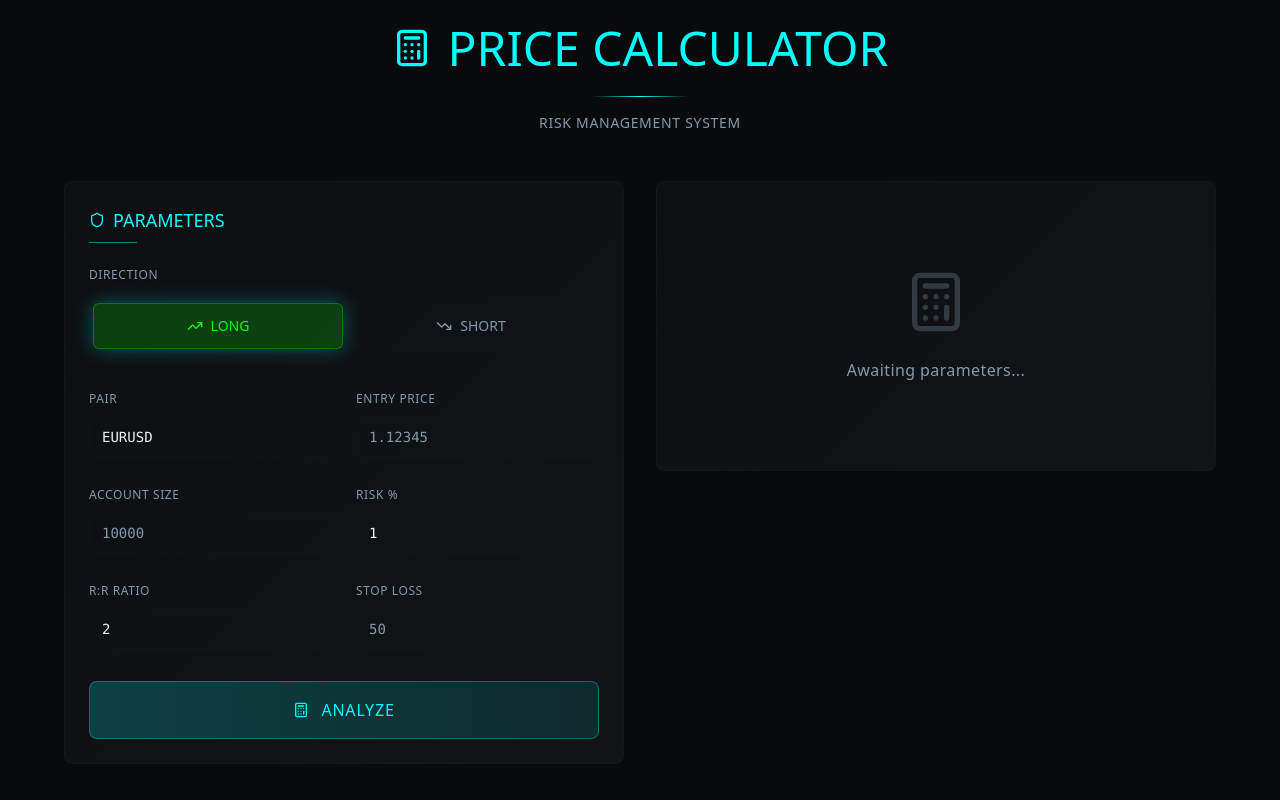
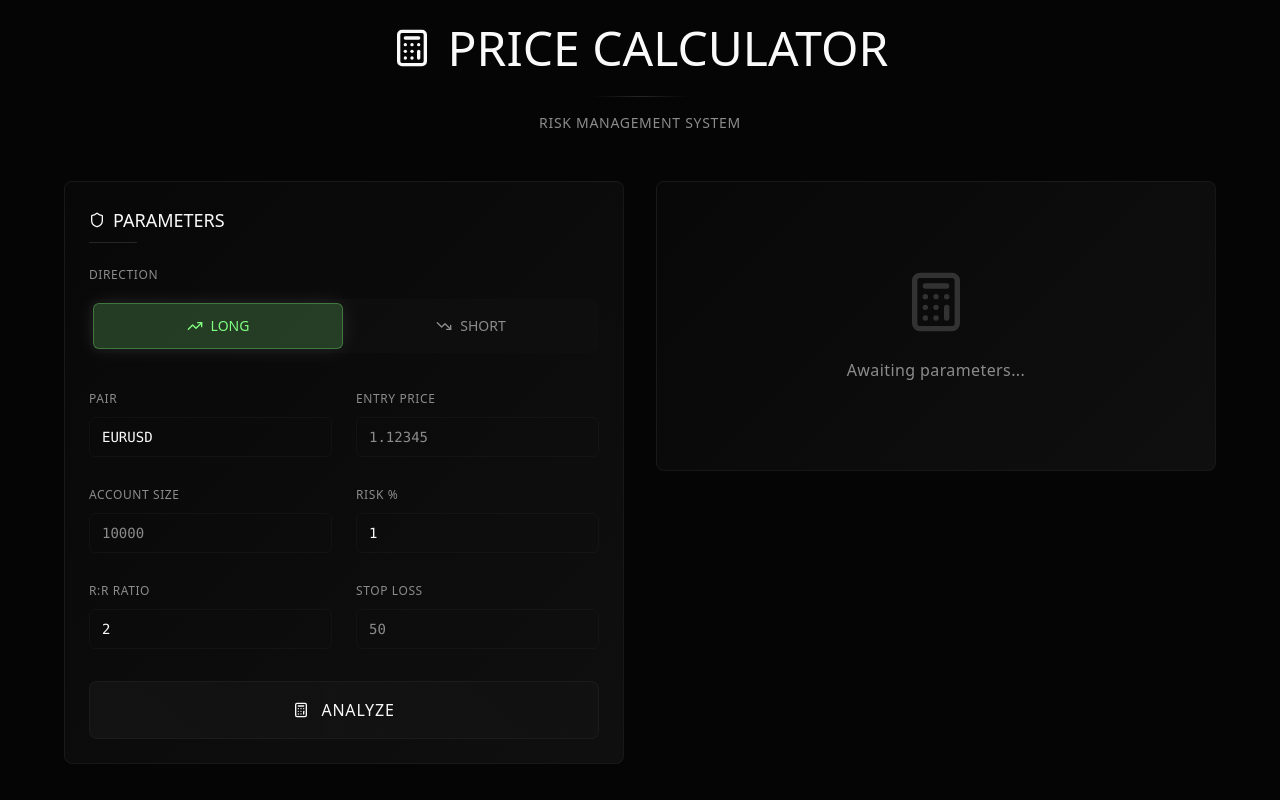
Before and after one commit to adamoas123/chart-trade-assistant, a React (Vite) app: page / in a window 1280 px wide. Built offline with nearby package versions, Linux system fonts and the light colour scheme.

Commit message:
Refactor design colors
Adjust design colors for better compatibility and a more professional look, maintaining the minimalistic style.

```diff
--- a/src/components/PriceCalculator.tsx
+++ b/src/components/PriceCalculator.tsx
@@ -267,11 +267,11 @@ const PriceCalculator = () => {
       <div className="min-h-screen bg-background p-6">
         <div className="max-w-6xl mx-auto">
           <div className="text-center mb-12">
-            <h1 className="text-5xl font-light mb-6 flex items-center justify-center gap-4 text-neon-cyan">
+            <h1 className="text-5xl font-light mb-6 flex items-center justify-center gap-4 text-foreground">
               <Calculator className="h-10 w-10" />
               PRICE CALCULATOR
             </h1>
-            <div className="w-24 h-px bg-gradient-to-r from-transparent via-neon-cyan to-transparent mx-auto mb-4"></div>
+            <div className="w-24 h-px bg-gradient-to-r from-transparent via-border to-transparent mx-auto mb-4"></div>
             <p className="text-muted-foreground text-sm font-light tracking-wider uppercase">
               Risk Management System
             </p>
@@ -281,11 +281,11 @@ const PriceCalculator = () => {
             {/* Input Section */}
             <div className="bg-gradient-card border border-border/50 rounded-lg p-6 backdrop-blur-sm">
               <div className="mb-6">
-                <h2 className="text-lg font-light text-neon-cyan mb-2 flex items-center gap-2">
+                <h2 className="text-lg font-light text-foreground mb-2 flex items-center gap-2">
                   <Shield className="h-4 w-4" />
                   PARAMETERS
                 </h2>
-                <div className="w-12 h-px bg-neon-cyan/50"></div>
+                <div className="w-12 h-px bg-border"></div>
               </div>
               <div className="space-y-8">
                 {/* Trade Direction Toggle */}
@@ -333,7 +333,7 @@ const PriceCalculator = () => {
                       value={formData.currencyPair}
                       onChange={(e) => setFormData({ ...formData, currencyPair: e.target.value.toUpperCase() })}
                       placeholder="EURUSD"
-                      className={`mt-2 bg-transparent border-border/30 focus:border-neon-cyan/50 focus:ring-neon-cyan/20 font-mono text-sm ${errors.currencyPair ? 'border-danger' : ''}`}
+                      className={`mt-2 bg-transparent border-border/30 focus:border-foreground/30 focus:ring-foreground/10 font-mono text-sm ${errors.currencyPair ? 'border-danger' : ''}`}
                     />
                     {errors.currencyPair && <p className="text-danger text-xs mt-1 font-light">{errors.currencyPair}</p>}
                   </div>
@@ -354,7 +354,7 @@ const PriceCalculator = () => {
                       value={formData.entryPrice}
                       onChange={(e) => setFormData({ ...formData, entryPrice: e.target.value })}
                       placeholder="1.12345"
-                      className={`mt-2 bg-transparent border-border/30 focus:border-neon-cyan/50 focus:ring-neon-cyan/20 font-mono text-sm ${errors.entryPrice ? 'border-danger' : ''}`}
+                      className={`mt-2 bg-transparent border-border/30 focus:border-foreground/30 focus:ring-foreground/10 font-mono text-sm ${errors.entryPrice ? 'border-danger' : ''}`}
                     />
                     {errors.entryPrice && <p className="text-danger text-xs mt-1 font-light">{errors.entryPrice}</p>}
                   </div>
@@ -374,7 +374,7 @@ const PriceCalculator = () => {
                       value={formData.accountSize}
                       onChange={(e) => setFormData({ ...formData, accountSize: e.target.value })}
                       placeholder="10000"
-                      className={`mt-2 bg-transparent border-border/30 focus:border-neon-cyan/50 focus:ring-neon-cyan/20 font-mono text-sm ${errors.accountSize ? 'border-danger' : ''}`}
+                      className={`mt-2 bg-transparent border-border/30 focus:border-foreground/30 focus:ring-foreground/10 font-mono text-sm ${errors.accountSize ? 'border-danger' : ''}`}
                     />
                     {errors.accountSize && <p className="text-danger text-xs mt-1 font-light">{errors.accountSize}</p>}
                   </div>
@@ -395,7 +395,7 @@ const PriceCalculator = () => {
                       value={formData.riskPercentage}
                       onChange={(e) => setFormData({ ...formData, riskPercentage: e.target.value })}
                       placeholder="1"
-                      className={`mt-2 bg-transparent border-border/30 focus:border-neon-cyan/50 focus:ring-neon-cyan/20 font-mono text-sm ${errors.riskPercentage ? 'border-danger' : ''}`}
+                      className={`mt-2 bg-transparent border-border/30 focus:border-foreground/30 focus:ring-foreground/10 font-mono text-sm ${errors.riskPercentage ? 'border-danger' : ''}`}
                     />
                     {errors.riskPercentage && <p className="text-danger text-xs mt-1 font-light">{errors.riskPercentage}</p>}
                   </div>
@@ -416,7 +416,7 @@ const PriceCalculator = () => {
                       value={formData.riskRewardRatio}
                       onChange={(e) => setFormData({ ...formData, riskRewardRatio: e.target.value })}
                       placeholder="2"
-                      className={`mt-2 bg-transparent border-border/30 focus:border-neon-cyan/50 focus:ring-neon-cyan/20 font-mono text-sm ${errors.riskRewardRatio ? 'border-danger' : ''}`}
+                      className={`mt-2 bg-transparent border-border/30 focus:border-foreground/30 focus:ring-foreground/10 font-mono text-sm ${errors.riskRewardRatio ? 'border-danger' : ''}`}
                     />
                     {errors.riskRewardRatio && <p className="text-danger text-xs mt-1 font-light">{errors.riskRewardRatio}</p>}
                   </div>
@@ -436,7 +436,7 @@ const PriceCalculator = () => {
                       value={formData.stopLossPips}
                       onChange={(e) => setFormData({ ...formData, stopLossPips: e.target.value })}
                       placeholder="50"
-                      className={`mt-2 bg-transparent border-border/30 focus:border-neon-cyan/50 focus:ring-neon-cyan/20 font-mono text-sm ${errors.stopLossPips ? 'border-danger' : ''}`}
+                      className={`mt-2 bg-transparent border-border/30 focus:border-foreground/30 focus:ring-foreground/10 font-mono text-sm ${errors.stopLossPips ? 'border-danger' : ''}`}
                     />
                     {errors.stopLossPips && <p className="text-danger text-xs mt-1 font-light">{errors.stopLossPips}</p>}
                   </div>
@@ -444,7 +444,7 @@ const PriceCalculator = () => {
 
                 <button
                   onClick={calculateTrade}
-                  className="w-full py-4 bg-gradient-to-r from-neon-cyan/20 to-neon-cyan/10 border border-neon-cyan/30 rounded-lg text-neon-cyan hover:from-neon-cyan/30 hover:to-neon-cyan/20 hover:shadow-neon transition-all duration-300 flex items-center justify-center gap-3 font-light tracking-wider uppercase"
+                  className="w-full py-4 bg-gradient-to-r from-accent/40 to-accent/20 border border-border/50 rounded-lg text-foreground hover:from-accent/50 hover:to-accent/30 hover:shadow-elegant transition-all duration-300 flex items-center justify-center gap-3 font-light tracking-wider uppercase"
                 >
                   <Calculator className="h-4 w-4" />
                   Analyze
@@ -454,11 +454,11 @@ const PriceCalculator = () => {
                 {calculation && (
                   <div className="mt-6 bg-gradient-card border border-border/50 rounded-lg p-6 backdrop-blur-sm">
                     <div className="mb-4">
-                      <h3 className="text-sm font-light text-neon-cyan mb-2 flex items-center gap-2 uppercase tracking-wider">
+                      <h3 className="text-sm font-light text-foreground mb-2 flex items-center gap-2 uppercase tracking-wider">
                         <Target className="h-4 w-4" />
                         Take Profit Levels
                       </h3>
-                      <div className="w-12 h-px bg-neon-cyan/50"></div>
+                      <div className="w-12 h-px bg-border"></div>
                     </div>
                     <div className="space-y-2">
                       {(() => {
@@ -511,11 +511,11 @@ const PriceCalculator = () => {
                 <>
                   <div className="bg-gradient-card border border-border/50 rounded-lg p-6 backdrop-blur-sm">
                     <div className="mb-6">
-                      <h2 className="text-lg font-light text-neon-cyan mb-2 flex items-center gap-2">
+                      <h2 className="text-lg font-light text-foreground mb-2 flex items-center gap-2">
                         <DollarSign className="h-4 w-4" />
                         METRICS
                       </h2>
-                      <div className="w-12 h-px bg-neon-cyan/50"></div>
+                      <div className="w-12 h-px bg-border"></div>
                     </div>
                     <div className="space-y-4">
                       <div className="grid grid-cols-2 gap-4">
@@ -526,7 +526,7 @@ const PriceCalculator = () => {
                             step="0.01"
                             value={editableRiskAmount}
                             onChange={(e) => handleRiskAmountChange(e.target.value)}
-                            className="mt-2 bg-transparent border-border/30 focus:border-neon-cyan/50 focus:ring-neon-cyan/20 font-mono text-sm"
+                            className="mt-2 bg-transparent border-border/30 focus:border-foreground/30 focus:ring-foreground/10 font-mono text-sm"
                           />
                         </div>
                         <div>
@@ -536,8 +536,8 @@ const PriceCalculator = () => {
                           </div>
                         </div>
                         <div>
-                          <Label className="text-xs font-light text-neon-cyan uppercase tracking-wider">Lot Size</Label>
-                          <div className="mt-2 p-3 bg-neon-cyan/10 border border-neon-cyan/30 rounded-md font-mono text-sm text-neon-cyan shadow-glow">
+                          <Label className="text-xs font-light text-foreground uppercase tracking-wider">Lot Size</Label>
+                          <div className="mt-2 p-3 bg-accent/20 border border-border/50 rounded-md font-mono text-sm text-foreground">
                             {calculation.lotSize.toFixed(2)}
                           </div>
                         </div>
@@ -553,11 +553,11 @@ const PriceCalculator = () => {
 
                   <div className="bg-gradient-card border border-border/50 rounded-lg p-6 backdrop-blur-sm">
                     <div className="mb-6">
-                      <h2 className="text-lg font-light text-neon-cyan mb-2 flex items-center gap-2">
+                      <h2 className="text-lg font-light text-foreground mb-2 flex items-center gap-2">
                         <Target className="h-4 w-4" />
                         LEVELS
                       </h2>
-                      <div className="w-12 h-px bg-neon-cyan/50"></div>
+                      <div className="w-12 h-px bg-border"></div>
                     </div>
                     <div className="space-y-4">
                       <div className="space-y-3">
--- a/src/index.css
+++ b/src/index.css
@@ -8,85 +8,79 @@ All colors MUST be HSL.
 
 @layer base {
   :root {
-    --background: 220 13% 4%;
-    --foreground: 210 40% 95%;
+    /* Professional Black Theme */
+    --background: 0 0% 2%;
+    --foreground: 0 0% 98%;
 
-    --card: 220 13% 6%;
-    --card-foreground: 210 40% 95%;
+    --card: 0 0% 5%;
+    --card-foreground: 0 0% 95%;
 
-    --popover: 220 13% 6%;
-    --popover-foreground: 210 40% 95%;
+    --popover: 0 0% 3%;
+    --popover-foreground: 0 0% 95%;
 
-    --primary: 180 100% 50%;
-    --primary-foreground: 220 13% 4%;
+    --primary: 0 0% 98%;
+    --primary-foreground: 0 0% 9%;
 
-    --secondary: 220 13% 12%;
-    --secondary-foreground: 210 40% 95%;
+    --secondary: 0 0% 8%;
+    --secondary-foreground: 0 0% 98%;
 
-    --muted: 220 13% 8%;
-    --muted-foreground: 210 20% 60%;
+    --muted: 0 0% 8%;
+    --muted-foreground: 0 0% 55%;
 
-    --accent: 220 13% 10%;
-    --accent-foreground: 210 40% 95%;
+    --accent: 0 0% 12%;
+    --accent-foreground: 0 0% 98%;
 
     --destructive: 0 84% 60%;
-    --destructive-foreground: 210 40% 95%;
+    --destructive-foreground: 0 0% 98%;
 
-    --border: 220 13% 12%;
-    --input: 220 13% 8%;
-    --ring: 180 100% 50%;
+    --border: 0 0% 15%;
+    --input: 0 0% 15%;
+    --ring: 0 0% 30%;
 
-    /* Futuristic colors */
-    --neon-cyan: 180 100% 50%;
-    --neon-purple: 270 100% 75%;
-    --neon-green: 120 100% 50%;
-    --neon-red: 0 100% 60%;
+    /* Professional accent colors */
+    --neon-cyan: 0 0% 85%;
+    --neon-purple: 0 0% 75%;
+    --neon-green: 0 0% 65%;
+    --neon-red: 0 84% 60%;
 
     /* Trading specific colors */
-    --success: 120 100% 50%;
-    --success-foreground: 220 13% 4%;
-    --danger: 0 100% 60%;
-    --danger-foreground: 220 13% 4%;
-    --warning: 48 100% 50%;
-    --warning-foreground: 220 13% 4%;
+    --success: 120 100% 75%;
+    --success-foreground: 0 0% 9%;
+    --danger: 0 84% 60%;
+    --danger-foreground: 0 0% 98%;
+    --warning: 45 100% 70%;
+    --warning-foreground: 0 0% 9%;
 
     /* Chart colors */
-    --chart-buy: 120 100% 50%;
-    --chart-sell: 0 100% 60%;
-    --chart-neutral: 210 20% 60%;
-    --chart-grid: 220 13% 12%;
+    --chart-buy: 120 100% 75%;
+    --chart-sell: 0 84% 60%;
+    --chart-neutral: 0 0% 55%;
+    --chart-grid: 0 0% 15%;
 
-    /* Gradients */
-    --gradient-primary: linear-gradient(135deg, hsl(180 100% 50% / 0.1), hsl(180 100% 50% / 0.3));
-    --gradient-success: linear-gradient(135deg, hsl(120 100% 50% / 0.1), hsl(120 100% 50% / 0.3));
-    --gradient-danger: linear-gradient(135deg, hsl(0 100% 60% / 0.1), hsl(0 100% 60% / 0.3));
-    --gradient-card: linear-gradient(135deg, hsl(220 13% 6%), hsl(220 13% 8%));
+    /* Subtle gradients */
+    --gradient-primary: linear-gradient(135deg, hsl(0 0% 5%), hsl(0 0% 8%));
+    --gradient-success: linear-gradient(135deg, hsl(120 100% 75% / 0.1), hsl(120 100% 75% / 0.05));
+    --gradient-danger: linear-gradient(135deg, hsl(0 84% 60% / 0.1), hsl(0 84% 60% / 0.05));
+    --gradient-card: linear-gradient(135deg, hsl(0 0% 3%), hsl(0 0% 6%));
 
-    /* Shadows */
-    --shadow-elegant: 0 4px 20px -4px hsl(180 100% 50% / 0.1);
-    --shadow-glow: 0 0 20px hsl(180 100% 50% / 0.3);
-    --shadow-neon: 0 0 30px hsl(180 100% 50% / 0.5);
+    /* Professional shadows */
+    --shadow-elegant: 0 4px 20px -8px hsl(0 0% 0% / 0.5);
+    --shadow-glow: 0 0 20px hsl(0 0% 100% / 0.1);
+    --shadow-neon: 0 0 30px hsl(0 0% 100% / 0.15);
 
-    /* Animations */
+    /* Smooth transitions */
     --transition-smooth: all 0.3s cubic-bezier(0.4, 0, 0.2, 1);
 
     --radius: 0.5rem;
 
-    --sidebar-background: 0 0% 98%;
-
-    --sidebar-foreground: 240 5.3% 26.1%;
-
-    --sidebar-primary: 240 5.9% 10%;
-
-    --sidebar-primary-foreground: 0 0% 98%;
-
-    --sidebar-accent: 240 4.8% 95.9%;
-
-    --sidebar-accent-foreground: 240 5.9% 10%;
-
-    --sidebar-border: 220 13% 91%;
-
-    --sidebar-ring: 217.2 91.2% 59.8%;
+    --sidebar-background: 0 0% 5%;
+    --sidebar-foreground: 0 0% 95%;
+    --sidebar-primary: 0 0% 98%;
+    --sidebar-primary-foreground: 0 0% 9%;
+    --sidebar-accent: 0 0% 12%;
+    --sidebar-accent-foreground: 0 0% 98%;
+    --sidebar-border: 0 0% 15%;
+    --sidebar-ring: 0 0% 30%;
   }
 
   .dark {
```
